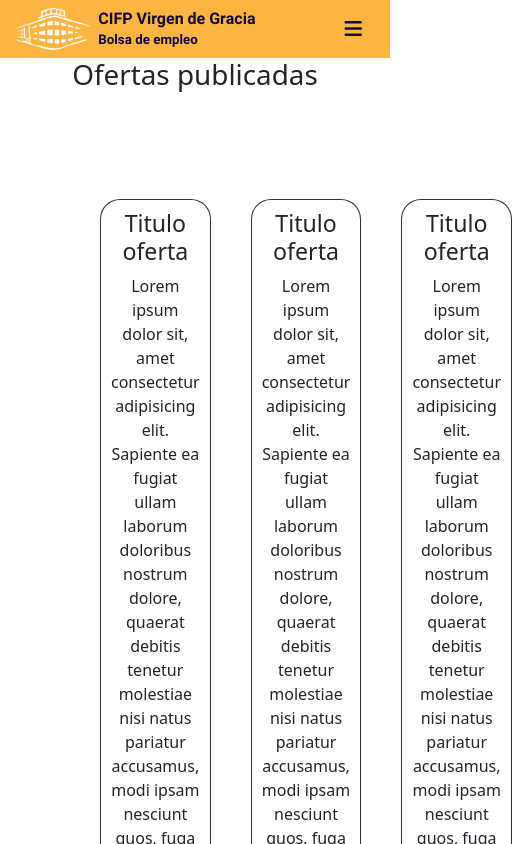
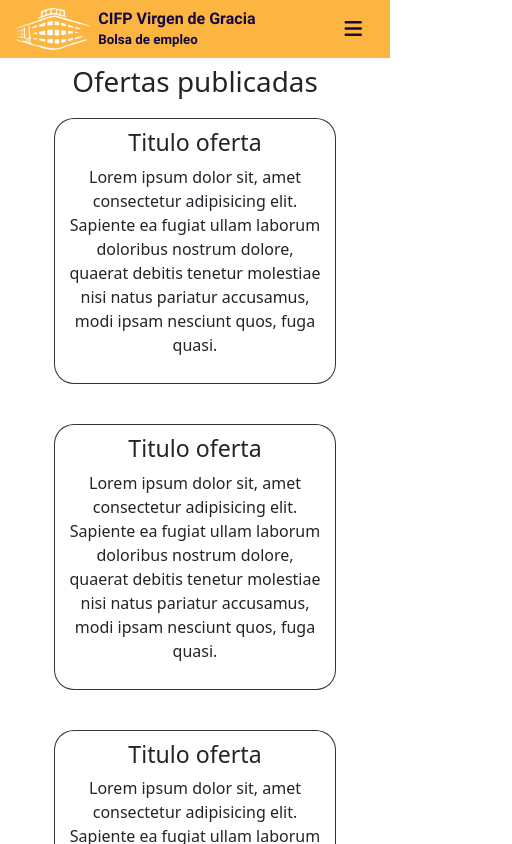
Before and after one commit to CIFP-Virgen-de-Gracia/bolsaTrabajo, an Angular app in the folder front/: page / in a window 390 px wide. Shown: the top 844 px of the page, 512 px wide, since content can reach past the window. Built offline with nearby package versions, Linux system fonts and the light colour scheme.

Commit message:
responsive

```diff
--- a/front/src/app/ofertas-alumno/ofertas-alumno.component.html
+++ b/front/src/app/ofertas-alumno/ofertas-alumno.component.html
@@ -1,3 +1,4 @@
+<div class="pagina">
     <h1>Ofertas publicadas</h1>
     <div class="seccion-ofertas">
         <div class="oferta">
@@ -44,3 +45,4 @@
             </a>
         </div>
     </div>
+</div>
--- a/front/src/app/ofertas-alumno/ofertas-alumno.component.scss
+++ b/front/src/app/ofertas-alumno/ofertas-alumno.component.scss
@@ -1,3 +1,8 @@
+.pagina {
+    margin: 2%;
+
+}
+
 h1 {
     text-align: center;
 }
@@ -9,9 +14,11 @@ a {
 .seccion-ofertas {
     display: grid;
     grid-template-columns: auto auto auto;
-    padding: 100px;
+    padding: 3%;
     gap: 40px;
+    justify-items: center;
     .oferta {
+        width: 80%;
         background-color: white;
         border-radius: 20px;
         cursor: pointer;
@@ -26,3 +33,21 @@ a {
 		box-shadow: 2px 2px 2px #000;
       }
 }
+
+@media (max-width: 838px) {
+    .seccion-ofertas {
+        grid-template-columns: auto;
+    }
+}
+
+@media (min-width: 839px) and (max-width: 1168px) {
+    .seccion-ofertas {
+        grid-template-columns: auto auto;
+    }
+}
+
+@media (min-width: 1006px) {
+    .oferta {
+        width: 80%;
+    }
+}
```
Lines whose indentation alone changed are shown as unchanged.
